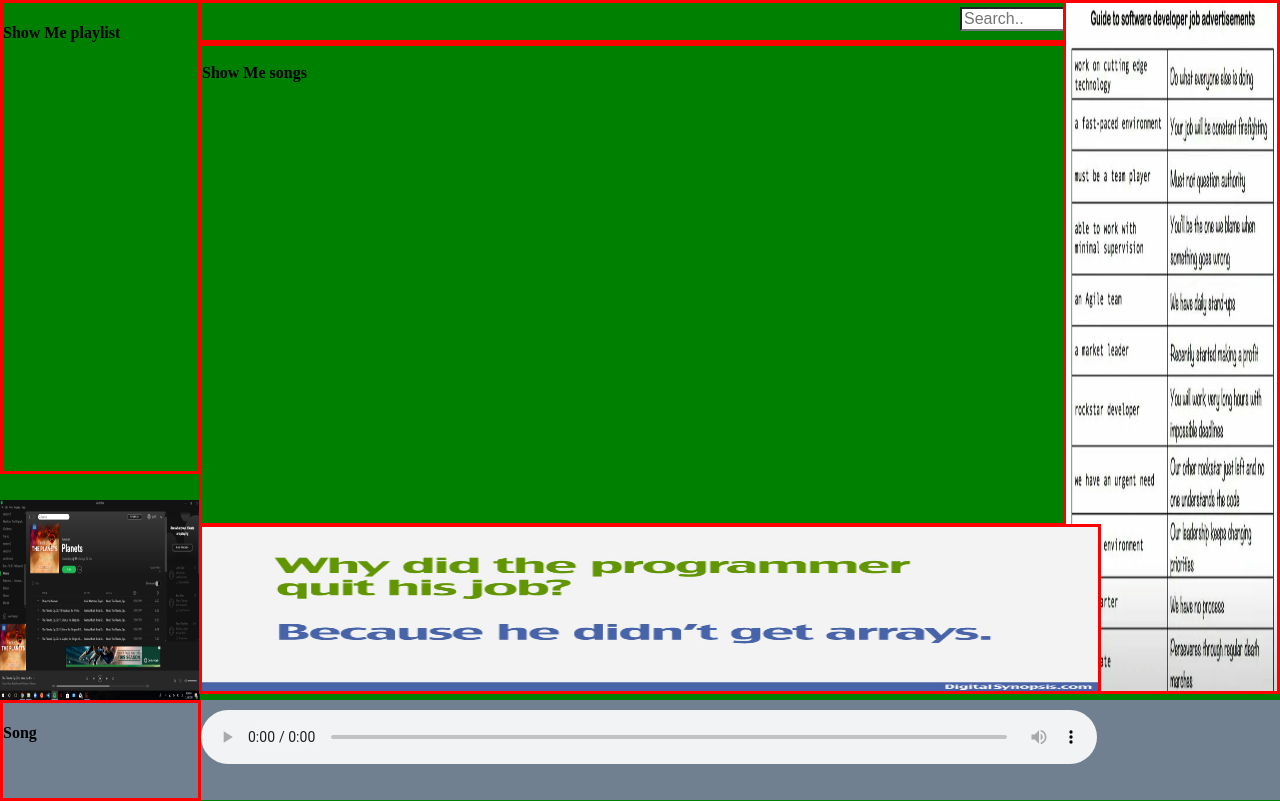
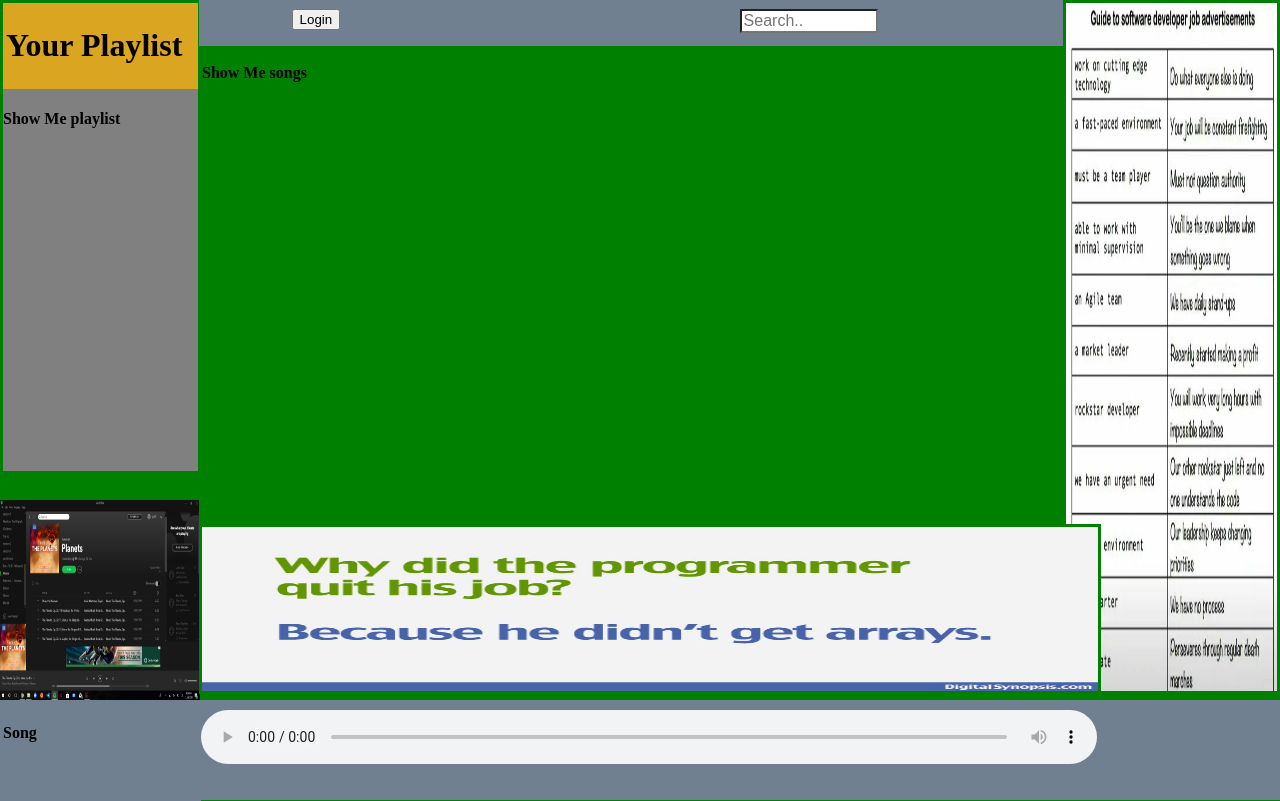
Before and after one commit to cjjf3d/CS3380Project, a PHP site: page /Project.html in a window 1280 px wide. Run offline with PHP 8.4, Linux system fonts and the light colour scheme.

Commit message:
Updated the css and added login button that will need to be expanded

```diff
--- a/project/Project.html
+++ b/project/Project.html
@@ -37,6 +37,11 @@
             </div>
 
             <div id = "playlists">
+
+                <div id = "name">
+                    <h1>Your Playlist</h1>
+                </div>
+
                 <h4>Show Me playlist</h4>
             </div>
 
@@ -45,6 +50,8 @@
                     <form>
                             <input type="text" name="search" placeholder="Search..">
                     </form>
+
+                    <button id="login" type="button" onclick=login()> Login </button>
             </div>
 
             <!-- section handling rotating image gallery makes no sense in terms of project but is required-->
--- a/project/script.js
+++ b/project/script.js
@@ -1,4 +1,5 @@
 
+// rotates right image carosel
 $(function() {
     imgsrc1 = ["images/pic1.jpg", "images/pic4.jpg", "images/pic6.jpg"];
 
@@ -18,6 +19,7 @@ $(function() {
         switchImage();
 })
 
+// bottom image carosel
 $(function() {
     imgsrc2 = ["images/pic2.jpg", "images/pic5.jpg", "images/pic3.jpg"];
 
--- a/project/style.css
+++ b/project/style.css
@@ -18,10 +18,6 @@ audio {
     position: center;
     margin-top: 10px;
     width: 70%;
-
-
-
-
 }
 img{
     height: 200px;
@@ -33,7 +29,7 @@ img{
 #info{
     float: left;
     border:solid;
-    border-color:red;
+    border-color:slategray;
     height: 95%;
     width: 195px;
     z-index: 10;
@@ -46,17 +42,24 @@ img{
     width: 70%;
     height: 60%;
     border:solid;
-    border-color:red;
+    border-color:green;
 }
 
 #playlists{
     border:solid;
-    border-color:red;
+    border-color:green;
+    background: grey;
     position: absolute;
     left: 0px;
     top: 0px;
     width: 195px;
     height: 58.5%;
+}
+
+#name{
+    border: solid goldenrod;
+    top: 0px;
+    background: goldenrod;
 }
 
 #ads1{
@@ -66,7 +69,7 @@ img{
     top: 0%;
     width: 16.5%;
     border:solid;
-    border-color:red;
+    border-color:green;
 }
 
 #ads2{
@@ -76,7 +79,7 @@ img{
     width: 70%;
     height: 20.5%;
     border:solid;
-    border-color:red;
+    border-color:green;
 }
 
 #image2{
@@ -104,7 +107,14 @@ img{
     width: 70%;
     height: 5%;
     border:solid;
-    border-color:red;
+    border-color:slategrey;
+    background: slategray;
+}
+
+#login{
+    position: absolute;
+    left: 10%;
+    top: 15%;
 }
 
 input[type=text]{
@@ -114,8 +124,8 @@ input[type=text]{
     -webkit-transition: width 1s ease-in-out;
     transition: width 1s ease-in-out;
     position: absolute;
-    right: 0%;
-    top: 10%;
+    left: 60%;
+    top: 15%;
 }
 
 input[type=text]:focus{
```
